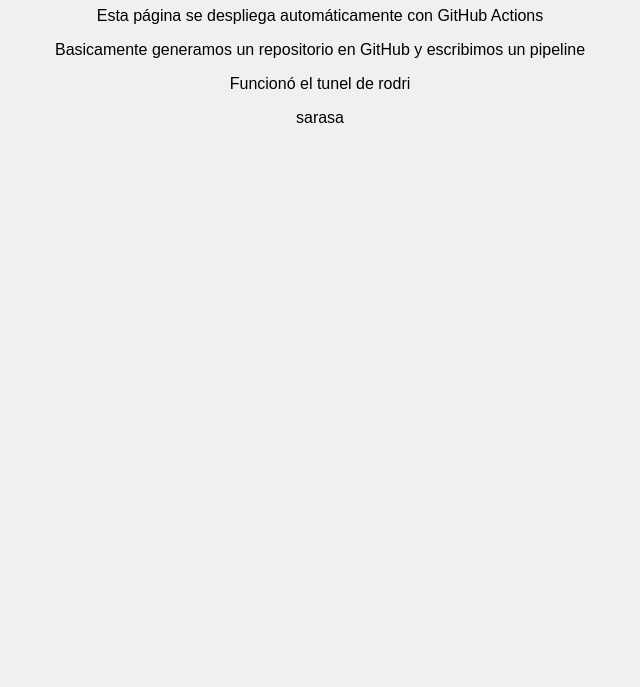
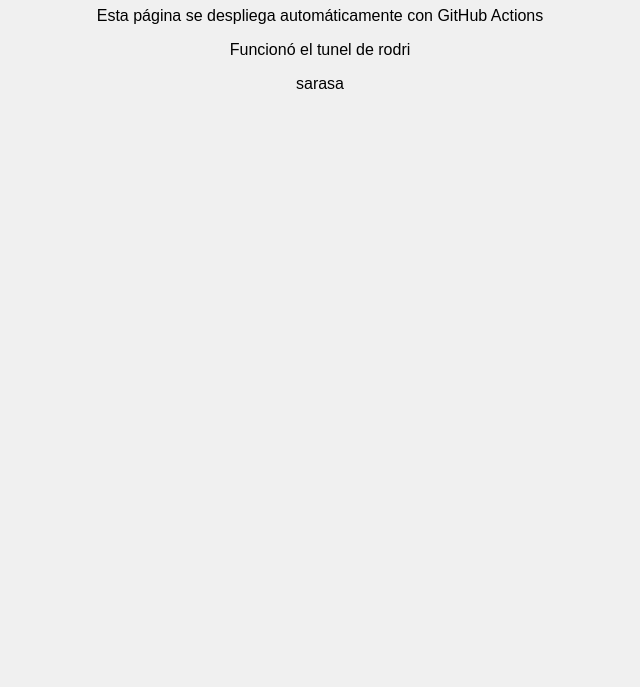
Before and after one commit to LuisAndaur/grupo_6_tp-cicd-vanguardia, a website: page index.html in a window 1280 px wide. Shown: the part 113-800 px from the top of the page, without its empty margins (320-960 px from the left). Drawn offline with Linux system fonts and the light colour scheme.

```diff
--- a/index.html
+++ b/index.html
@@ -8,7 +8,6 @@
 <body>
   <h1>¡Hola desde CI/CD!</h1>
   <p>Esta página se despliega automáticamente con GitHub Actions</p>
-  <p>Basicamente generamos un repositorio en GitHub y escribimos un pipeline</p>
   <p>Funcionó el tunel de rodri</p>
   <p>sarasa</p>
   <script src="script.js"></script>
```
Also changed, not shown: .github/workflows/deploy.yml.
